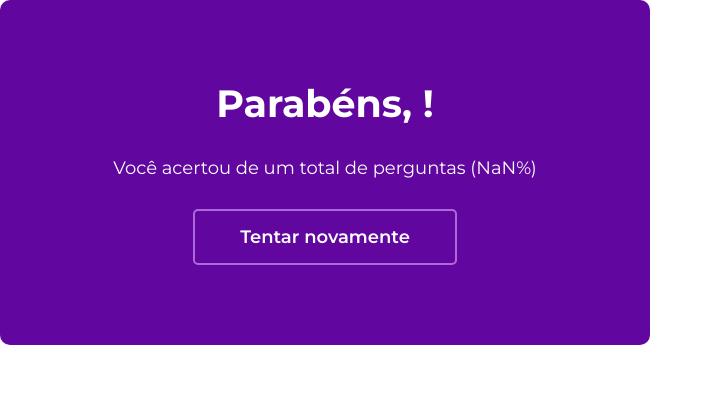
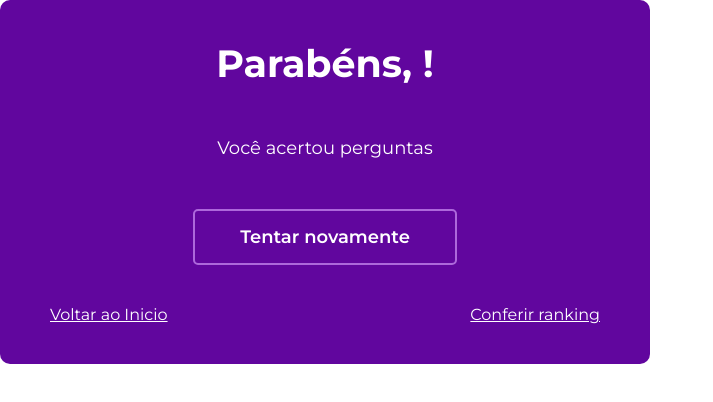
Before and after one commit to GustavoMoreiraDev/Quiz, a Next.js app: page /resultado in a window 1280 px wide. Shown: the top 402 px of the page, without its empty margins (0-713 px from the left). Built offline with nearby package versions, Linux system fonts and the light colour scheme.

Commit message:
:package: melhorias

```diff
--- a/src/components/Home/QuizResults/index.jsx
+++ b/src/components/Home/QuizResults/index.jsx
@@ -1,19 +1,32 @@
 import React from "react";
+import Link from "next/link";
 import style from './style.module.css';
 
-const QuizResults = ({ username, correctAnswers, totalQuestions, onRestartQuiz }) => {
-
-    const percentage = ((correctAnswers / totalQuestions) * 100).toFixed(0);
+const QuizResults = ({ username, correctAnswers, onRestartQuiz }) => {
 
     return (
         <>
-            <div className={style['qr-container']}>
+            <main className={style['qr-container']}>
                 <h3>Parabéns, {username}!</h3>
-                <p>Você acertou {correctAnswers} de um total de {totalQuestions} perguntas ({percentage}%)</p>
+                <p>Você acertou {correctAnswers} perguntas</p>
                 <button onClick={onRestartQuiz}>Tentar novamente</button>
-            </div>
+                <div className={style['qr-content-bottom']}>
+                    <Btn content={'Voltar ao Inicio'} rota={'/'} />
+                    <Btn content={'Conferir ranking'} rota={'/ranking'} />
+                </div>
+            </main>
         </>
     )
 };
 
+function Btn ({ rota, content }) {
+    return (
+        <>
+            <Link className={style['qr-content-bottom-btn']} href={rota} alt="Spilinsh | Quiz">
+                {content}
+            </Link>
+        </>
+    )
+}
+
 export default QuizResults;
--- a/src/components/Home/QuizResults/style.module.css
+++ b/src/components/Home/QuizResults/style.module.css
@@ -1,14 +1,14 @@
 .qr-container {
-    gap: 20px;
+    gap: 40px;
     width: 650px;
     display: flex;
     cursor: default;
     color: #ffffff;
-    padding: 80px 50px;
+    padding: 40px 50px;
     border-radius: 10px;
     align-items: center;
     flex-direction: column;
-    justify-content: center;
+    justify-content: space-between;
     background-color: rgb(97, 6, 158);
 }
 .qr-container h3 {
@@ -35,3 +35,11 @@
     background-color:rgb(173, 104, 219);
     transition: 0.3s all;
 }
+.qr-content-bottom {
+    width: 100%;
+    display: flex;
+    justify-content: space-between;
+}
+.qr-content-bottom-btn {
+    text-decoration: underline;
+}
--- a/src/components/Home/quiz/index.jsx
+++ b/src/components/Home/quiz/index.jsx
@@ -25,7 +25,7 @@ const QuizComponent = () => {
         <h4>Bem-vindo(a) <strong dangerouslySetInnerHTML={{ __html: storedUsername || username }} /></h4>
       </header>
       <section className={style['q-content']}>
-          <QuizQuestions />
+          <QuizQuestions nickname={username} />
       </section>
       <footer>
 
--- a/src/components/Login/index.jsx
+++ b/src/components/Login/index.jsx
@@ -36,7 +36,7 @@ const Login = () => {
             <div className={style['l-container']}>
                 <form className={style['l-card']} onSubmit={handleSubmit}>
                     <div className={style['l-card-txt-wrapper']}>
-                        <h1>Quiz</h1>
+                        {/* <h1>Quiz</h1> */}
                         <p>Teste agora mesmo seus conhecimentos gerais!!</p>
                     </div>
                     <InputMask
--- a/src/components/Login/style.module.css
+++ b/src/components/Login/style.module.css
@@ -13,7 +13,7 @@
     align-items: flex-start;
     justify-content: flex-start;
     padding: 80px 40px 30px 40px;
-    background-color: rgb(97, 6, 158);
+    background-color: rgba(29, 29, 30, 0.953);
 }
 .l-card-txt-wrapper {
     padding: 50px 10px;
--- a/src/styles/globals.css
+++ b/src/styles/globals.css
@@ -16,6 +16,7 @@ html,
 body {
   max-width: 100vw;
   overflow-x: hidden;
+  overflow-y: hidden;
 }
 
 a {
```
Also changed, not shown: src/components/Home/QuizQuestions/index.jsx (+21 -11 lines), src/components/Home/QuizQuestions/secondComponent.jsx (deleted, +0 -154 lines).
